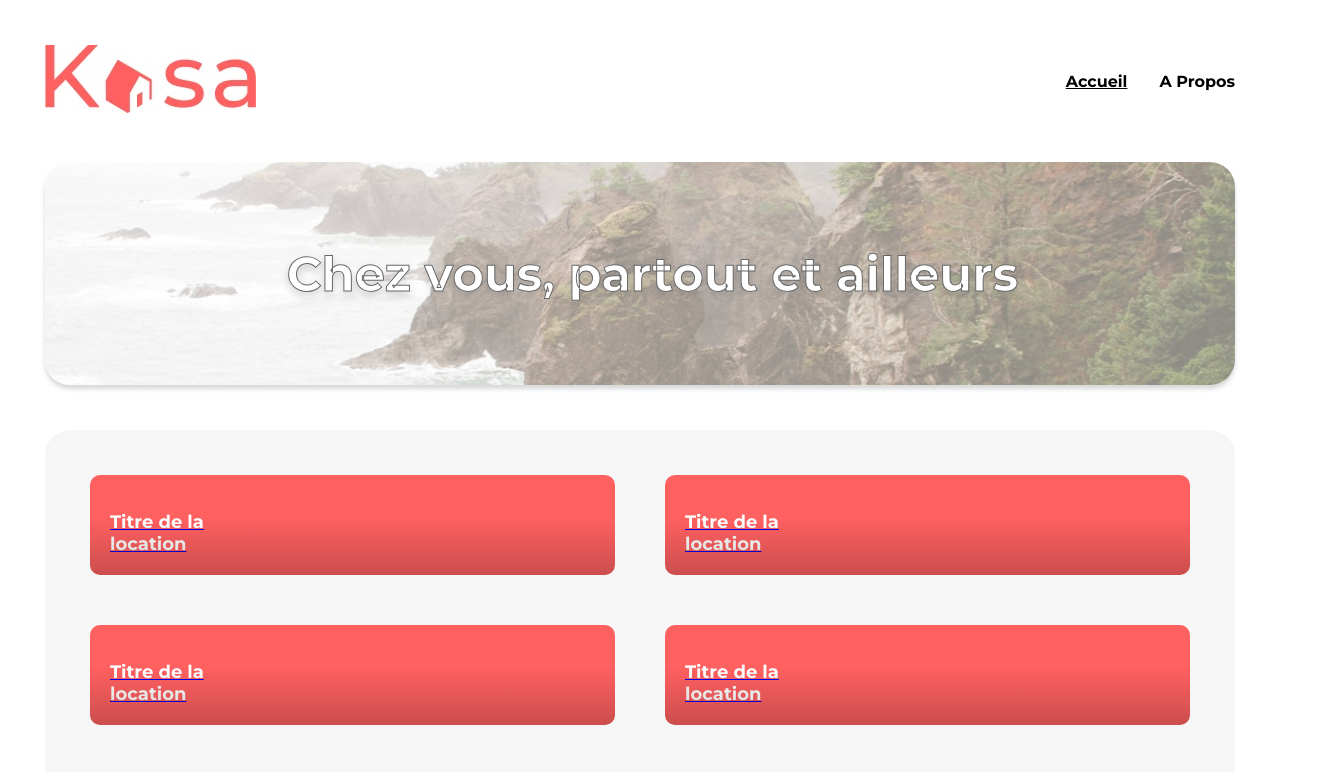
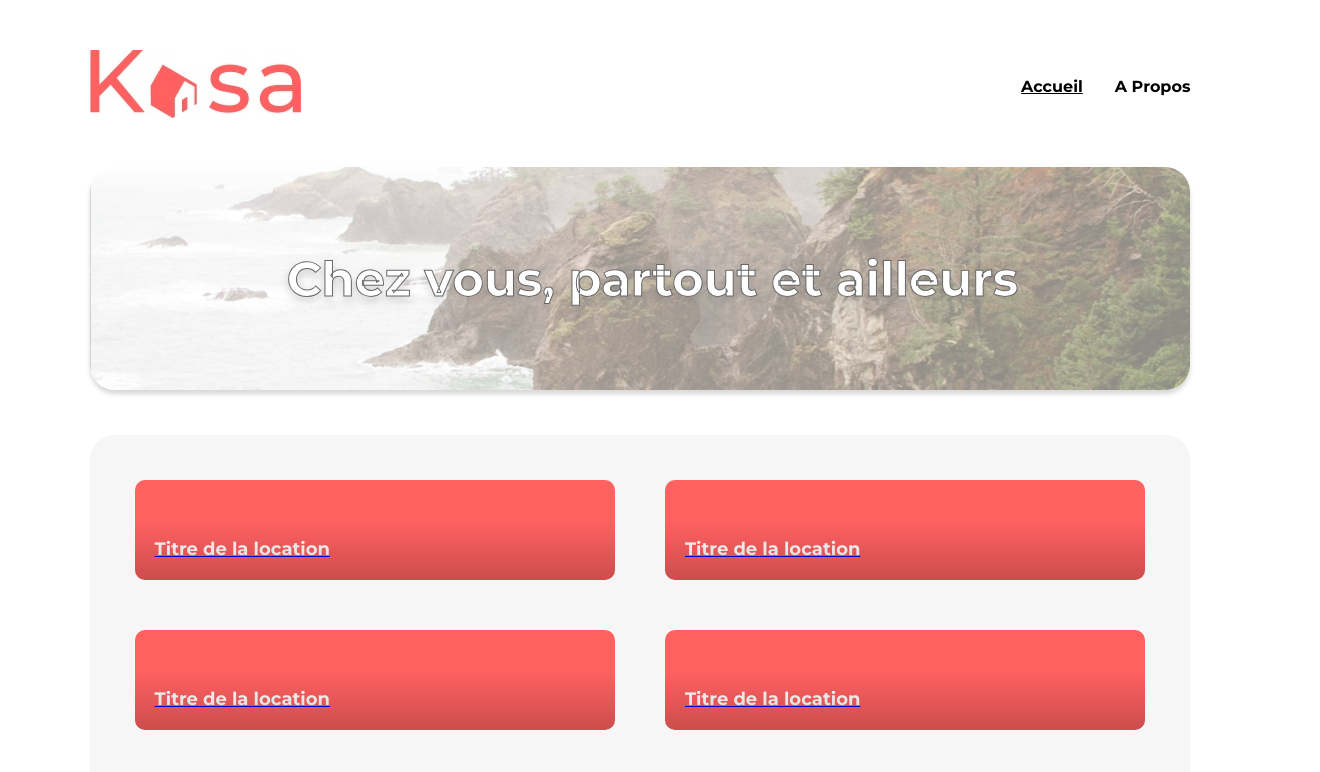
Before and after one commit to TorbosylGit/P5_REACT, a React app in the folder kasa/: page / in a window 1280 px wide. Shown: the top 772 px of the page, 1320 px wide, since content can reach past the window. Built offline with nearby package versions, Linux system fonts and the light colour scheme.

Commit message:
Home css ok

```diff
--- a/kasa/src/app/components/Banner.css
+++ /dev/null
@@ -1,36 +0,0 @@
-.banner {
-    position: relative;
-    max-width: 100%;
-    min-height: 223px;
-    border-radius: 25px;
-    margin-top: 45px;
-    /* background-color: red; */
-    background-image: url(https://raw.githubusercontent.com/TorbosylGit/P5_REACT/main/kasa/public/image_1.jpg);
-    background-size: cover;
-    background-position: center;
-    /* overflow: hidden; */
-    opacity: 60%;
-    mix-blend-mode: darken;
-    display: grid;
-    place-items: center;
-    /* border: 1px solid red; */
-    box-shadow: 0px 4px 4px 0px #00000040;
-
-}
-.banner::before {
-    content: "";
-    position: absolute;
-    inset: 0; /* =position parent */
-    border-radius: 25px;
-    /* background-color: rgba(0, 0, 0, 0.5); */
-    opacity: 0.5;
-}
-.banner__text {
-    color: white; /* Couleur du texte */
-    filter: drop-shadow(0 4px 4px rgba(0, 0, 0, 0.25)); /* Ombre du texte */
-    font-size: 3rem;
-    font-weight: 900;
-    text-align: center;
-    /* z-index: 1; */
-    -webkit-text-stroke: 1px black;
-}
--- a/kasa/src/app/components/Navbar.js
+++ b/kasa/src/app/components/Navbar.js
@@ -3,9 +3,11 @@ import { NavLink } from "react-router-dom";
 
 function Navbar() {
     return <nav className="navbar">
-        <div className="navbar__logo">
+        <NavLink to="/">
+            <div className="navbar__logo">
             <img src="D_logo.jpg" alt="Logo Kasa" />
-        </div>
+            </div>
+        </NavLink>
         <NavLink to="/">Accueil</NavLink>
         <NavLink to="/about">A Propos</NavLink>
     </nav>;
--- a/kasa/src/app/pages/Home.js
+++ b/kasa/src/app/pages/Home.js
@@ -1,5 +1,5 @@
 import React from 'react';
-import { NavLink } from 'react-router-dom';
+// import { NavLink } from 'react-router-dom';
 // import data from '../data/logement.json';
 // import Card from '../components/Card';
 import Banner from '../components/Banner';
@@ -10,14 +10,14 @@ import Footer from "../components/Footer";
 
 const Home = () => {
     return (
-        <div>
-            <Navbar />
+        <>
             <Main>
+                <Navbar />
                 <Banner />
                 <ApartmentGrid />
             </Main>
             <Footer />
-        </div>
+        </>
     );
 };
 
--- a/kasa/src/app/sass/base/_base.scss
+++ b/kasa/src/app/sass/base/_base.scss
@@ -1,4 +1,4 @@
 * {
     margin: 0;
-    padding:0;
+    padding: 0;
 }
--- a/kasa/src/app/sass/components/_apartment.scss
+++ b/kasa/src/app/sass/components/_apartment.scss
@@ -1,6 +1,8 @@
+
+
 .apartment {
     position: relative;
-    background-color: #FF6060;
+    background-color: $apartment-background-color;
     border-radius: 10px;
     flex-basis: 340px; // min-width: 340px;
     display: grid;
@@ -24,8 +26,7 @@
     color: white;
     font-weight: 700;
     font-size: 18px;
-    width: 50%;
-    margin-inline-start: 20px;
+    margin-inline: 20px;
     margin-block-end: 20px;
 }
 @media (max-width: 767.98px) {
--- a/kasa/src/app/sass/components/_apartmentMain.scss
+++ b/kasa/src/app/sass/components/_apartmentMain.scss
@@ -1,3 +1,6 @@
 .main {
-    // border: 1px solid red;
+    margin-left: auto;
+    margin-right: auto;
+    margin-top: 50px;
+    max-width: 86%;
 }
--- a/kasa/src/app/sass/components/_footer.scss
+++ b/kasa/src/app/sass/components/_footer.scss
@@ -7,6 +7,8 @@
     text-align: center;
     min-height: 200px;
     display: flex;
+    width: 100%;
+    position: relative;
     flex-direction: column;
     justify-content: space-evenly;
 }
--- a/kasa/src/app/sass/components/_navbar.scss
+++ b/kasa/src/app/sass/components/_navbar.scss
@@ -6,7 +6,7 @@
     font-weight: 500;
     // border: 1px solid red;
 }
-.navbar__logo {
+.navbar > *:first-child { // enfants directs de Navbar
     margin-right: auto;
 }
 .navbar a {
@@ -23,6 +23,7 @@
 @media (max-width: 767.98px) {
     .navbar {
         font-size: 12px;
+        text-transform: uppercase;
     }
     .navbar img {
         width: 100%;
--- a/kasa/src/app/sass/pages/_home.scss
+++ b/kasa/src/app/sass/pages/_home.scss
@@ -15,11 +15,8 @@
 }
 
 Body {
-    margin: 0;
-    padding: 45px 45px;
-    min-width: 375px;
-    max-width: 1440px;
-    font-family: "Montserrat", sans-serif;
+    font-family: 'Montserrat', sans-serif;
+    overflow-x: hidden; /* Désactive ascenseur horizontal */
 }
 ._Section1 {
     position: relative;
```
Also changed, not shown: kasa/src/app/components/Card.js (+9 -8 lines), kasa/src/app/pages/Home_christophe2.js (added, +31 -0 lines), kasa/src/app/sass/utils/_variables.scss (+14 -0 lines), kasa/src/app/css/style.css, kasa/src/app/pages/Home_christophe.js (line endings or trailing spaces), kasa/src/app/sass/components/_banner.scss (line endings or trailing spaces), 1 other file. Lines whose indentation alone changed are shown as unchanged.
